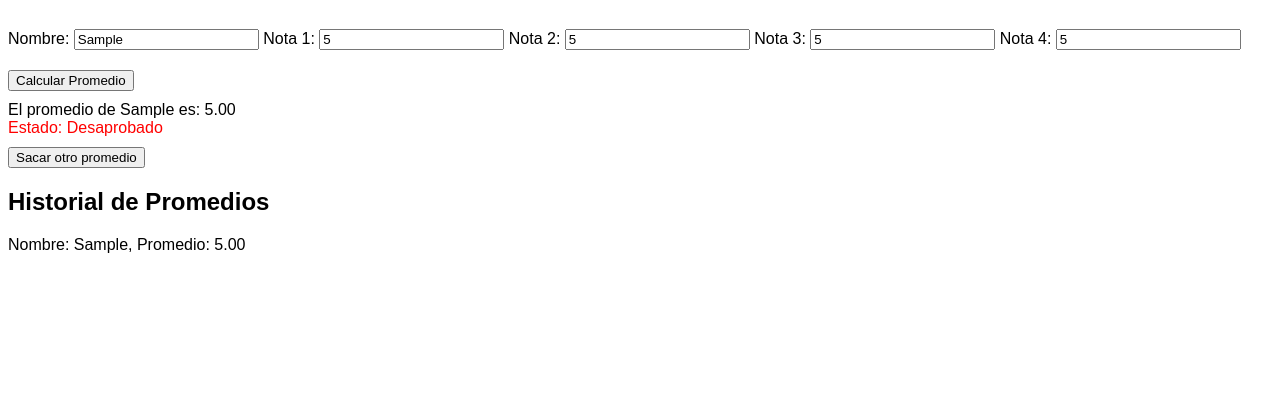
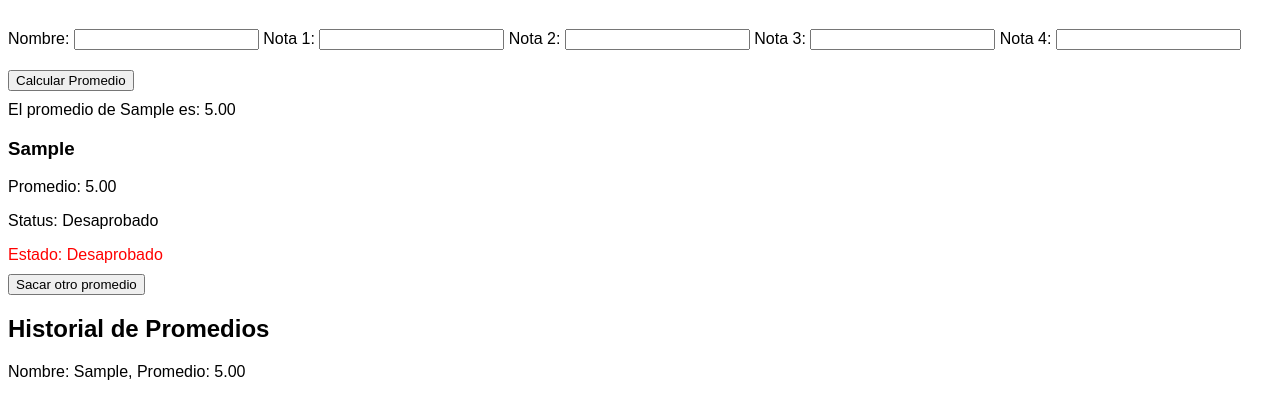
Before and after one commit to Rodrigo-Dell-Orto/PreEntregasDellOrto, a plain HTML site: page index.html in a window 1280 px wide. Both pictures are taken after typing "Sample", "5", "5", "5", "5" into the empty fields and a click on the button "Calcular Promedio". Shown: the part 61-480 px from the top of the page. Drawn offline with nearby package versions, Linux system fonts and the light colour scheme; no server answers.

Commit message:
Entrega final

```diff
--- a/PreEntregasDellOrto.js
+++ b/PreEntregasDellOrto.js
@@ -217,3 +217,98 @@ otroPromedioBtn.addEventListener('click', function () {
     messageDiv.textContent = ''
     otroPromedioBtn.style.display = 'none'
 });
+
+
+//!ENTREGA FINAL
+
+
+$(document).ready(function() {
+    const alumnos = [];
+
+    // Función para calcular el promedio
+    const calcularPromedio = (notas) => {
+        const suma = notas.reduce((total, nota) => total + nota, 0);
+        return (suma / notas.length).toFixed(2);
+    };
+
+    // Función para verificar si el alumno está aprobado
+    const estaAprobado = (promedio) => promedio >= 6;
+
+    // Cargar datos desde un archivo JSON
+    const cargarDatos = async () => {
+        try {
+            const response = await fetch('data.json'); // Asegúrate de que el archivo esté en la misma carpeta
+            if (!response.ok) throw new Error('Error en la carga de datos');
+
+            const data = await response.json();
+
+            // Procesar cada alumno del JSON
+            data.forEach(alumno => {
+                const promedio = calcularPromedio(alumno.notas);
+                const status = estaAprobado(promedio) ? "Aprobado" : "Desaprobado";
+
+                // Crear un objeto alumno y agregarlo al array
+                const nuevoAlumno = { nombre: alumno.nombre, promedio, status };
+                alumnos.push(nuevoAlumno);
+
+                // Generar el DOM de resultados
+                $('#result').append(`
+                    <div class="alumno">
+                        <h3>${nuevoAlumno.nombre}</h3>
+                        <p>Promedio: ${promedio}</p>
+                        <p>Status: ${status}</p>
+                    </div>
+                `);
+            });
+        } catch (error) {
+            console.error('Error al cargar los datos:', error);
+            $('#result').append(`<p>Error al cargar datos: ${error.message}</p>`);
+        }
+    };
+
+    // Llamar a la función para cargar los datos al inicio
+    cargarDatos();
+
+    // Manejar el envío del formulario
+    $('#nota-form').on('submit', function(event) {
+        event.preventDefault(); // Evitar el envío del formulario
+
+        // Capturar los valores del formulario
+        const nombre = $('#nombre').val();
+        const notas = [
+            parseFloat($('#nota1').val()),
+            parseFloat($('#nota2').val()),
+            parseFloat($('#nota3').val()),
+            parseFloat($('#nota4').val())
+        ];
+
+        // Calcular promedio y determinar estado
+        const promedio = calcularPromedio(notas);
+        const status = estaAprobado(promedio) ? "Aprobado" : "Desaprobado";
+
+        // Crear un objeto alumno
+        const nuevoAlumno = { nombre, promedio, status };
+        alumnos.push(nuevoAlumno);
+
+        // Generar el DOM de resultados
+        $('#result').append(`
+            <div class="alumno">
+                <h3>${nuevoAlumno.nombre}</h3>
+                <p>Promedio: ${promedio}</p>
+                <p>Status: ${status}</p>
+            </div>
+        `);
+
+        // Limpiar el formulario
+        $('#nota-form')[0].reset();
+
+        // Mostrar el botón para calcular otro promedio
+        $('#otro-promedio-btn').show();
+    });
+
+    // Manejar el botón para calcular otro promedio
+    $('#otro-promedio-btn').on('click', function() {
+        $('#result').empty();
+        $(this).hide();
+    });
+});
--- a/index.html
+++ b/index.html
@@ -3,8 +3,9 @@
 <head>
     <meta charset="UTF-8">
     <meta name="viewport" content="width=device-width, initial-scale=1.0">
-    <title>Document</title>
+    <title>Calculadora de Notas</title>
     <link rel="stylesheet" href="./estilos.css">
+    <script src="https://code.jquery.com/jquery-3.6.0.min.js"></script>
 </head>
 <body>
     <h1>Calculadora de Notas</h1>
@@ -27,7 +28,6 @@
 
     <div id="historial"></div>
 
-
     <script src="./PreEntregasDellOrto.js"></script>
 </body>
 </html>
```
